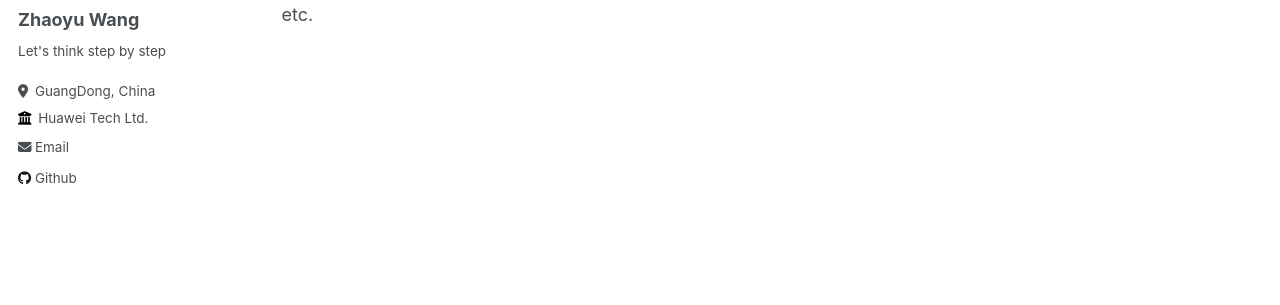
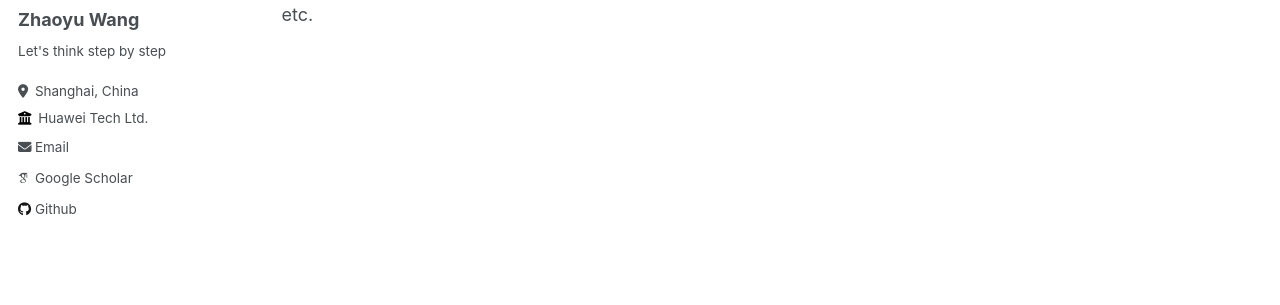
Before and after one commit to ZhaoyuWang1/ZhaoyuWang1.github.io, a Jekyll site: the page built from _pages/about.md, in a window 1280 px wide. Shown: the part 282-587 px from the top of the page. Built offline with Jekyll 4.4.1, drawn with Linux system fonts in a browser that asks for light colours; some web fonts are replaced.

Commit message:
Update _config.yml

```diff
--- a/_config.yml
+++ b/_config.yml
@@ -25,14 +25,14 @@ author:
   name             : "Zhaoyu Wang"
   pronouns         : # example: "she/her"
   bio              : "Let's think step by step"
-  location         : "GuangDong, China"
+  location         : "Shanghai, China"
   employer         : "Huawei Tech Ltd."
   uri              : # URL
   email            : "wangzhaoyu1116@163.com"
 
   # Academic websites
   arxiv            : # URL - Update with the correct link to your profile
-  googlescholar    : #"https://scholar.google.com/citations?user=PS_CX0AAAAAJ"
+  googlescholar    : "https://scholar.google.com/citations?hl=zh-CN&user=ubOmax4AAAAJ" #"https://scholar.google.com/citations?user=PS_CX0AAAAAJ"
   impactstory      : # URL
   orcid            : #"http://orcid.org/yourorcidurl"
   semantic         : # URL
```
